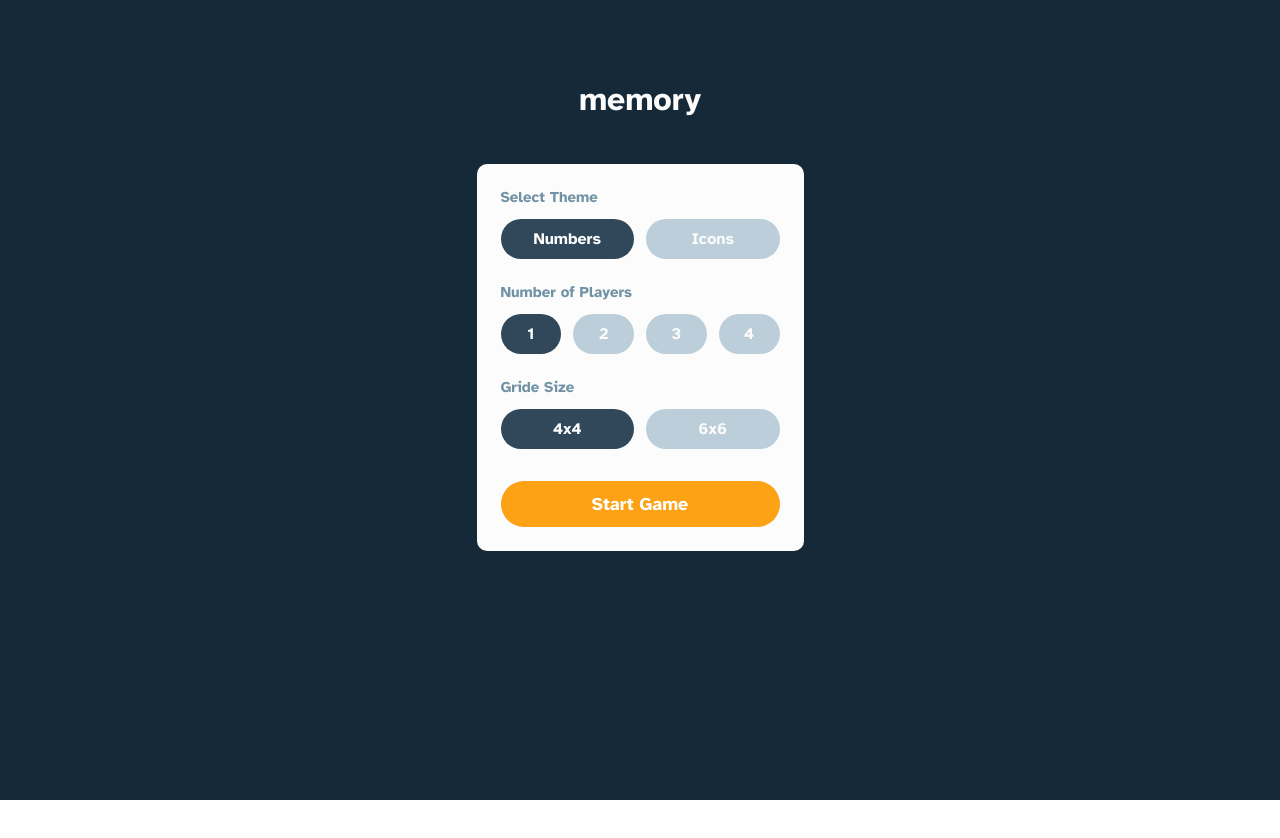
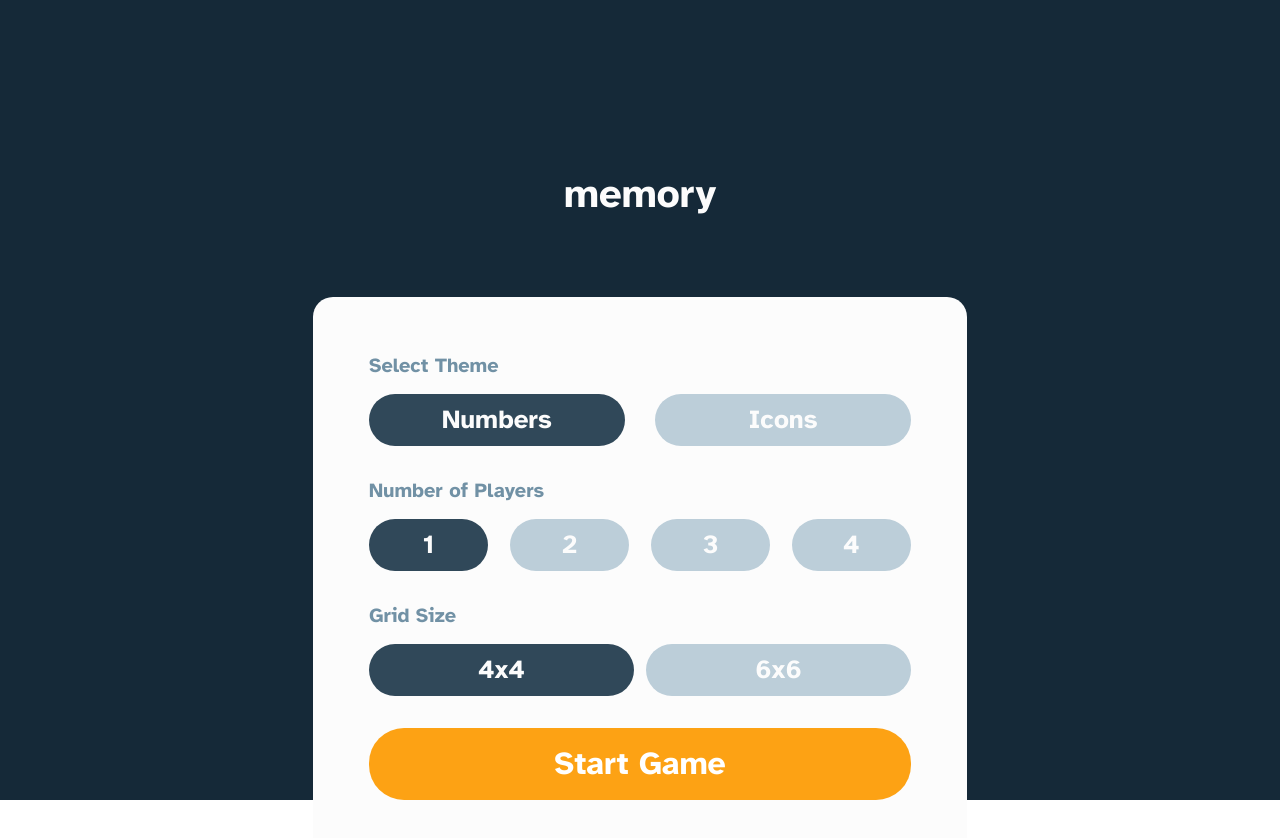
Before and after one commit to stephjoseph/memory-game, a React (Vite) app: page / in a window 1280 px wide. Shown: the top 838 px of the page. Before the commit the page ends 800 px from the top, so only its background shows below. Built offline with nearby package versions, Linux system fonts and the light colour scheme.

Commit message:
feat: home tablet view

```diff
--- a/src/routes/Home/index.tsx
+++ b/src/routes/Home/index.tsx
@@ -35,20 +35,20 @@ const Home: React.FC = () => {
   };
 
   return (
-    <div className="flex h-screen w-full flex-col items-center gap-11 bg-midnight-blue px-6 py-20">
+    <div className="flex h-screen w-full flex-col items-center gap-11 bg-midnight-blue px-6 py-20 md:gap-[4.875rem] md:px-14 md:py-[10.563rem]">
       <div>
-        <h1 className="text-[2rem] font-bold lowercase leading-10 tracking-normal text-snow-white">
+        <h1 className="text-[2rem] font-bold lowercase leading-10 tracking-normal text-snow-white md:text-[2.5rem] md:leading-[3.125rem]">
           memory
         </h1>
       </div>
-      <form className="flex w-full max-w-[327px] flex-col gap-8 rounded-[10px] bg-snow-white p-6 ">
-        <div className="flex w-full flex-col gap-6">
-          <div className="flex flex-col gap-3">
-            <h2 className="text-[0.938rem] font-bold leading-[1.188rem] tracking-normal text-steel-blue">
+      <form className="flex w-full max-w-[327px] flex-col gap-8 rounded-[10px] bg-snow-white p-6 md:max-w-[654px] md:rounded-[20px] md:p-14">
+        <div className="flex w-full flex-col gap-6 md:gap-8">
+          <div className="flex flex-col gap-3 md:gap-4">
+            <h2 className="text-[0.938rem] font-bold leading-[1.188rem] tracking-normal text-steel-blue md:text-[1.25rem] md:leading-[1.563rem]">
               Select Theme
             </h2>
-            <div className="flex w-full items-center gap-3">
-              <label className="flex-1 cursor-pointer rounded-[26px] bg-light-steel-blue py-[0.625rem] text-center text-base font-bold leading-5 tracking-normal text-snow-white transition-colors duration-300 has-[:checked]:bg-dark-slate-blue">
+            <div className="flex w-full items-center gap-3 md:gap-[1.875rem]">
+              <label className="flex-1 cursor-pointer rounded-[26px] bg-light-steel-blue py-[0.625rem] text-center text-base font-bold leading-5 tracking-normal text-snow-white transition-colors duration-300 has-[:checked]:bg-dark-slate-blue md:text-[1.625rem] md:leading-8">
                 <input
                   type="radio"
                   name="theme"
@@ -59,7 +59,7 @@ const Home: React.FC = () => {
                 />
                 <span>Numbers</span>
               </label>
-              <label className="flex-1 cursor-pointer rounded-[26px] bg-light-steel-blue py-[0.625rem] text-center text-base font-bold leading-5 tracking-normal text-snow-white transition-colors duration-300 has-[:checked]:bg-dark-slate-blue">
+              <label className="flex-1 cursor-pointer rounded-[26px] bg-light-steel-blue py-[0.625rem] text-center text-base font-bold leading-5 tracking-normal text-snow-white transition-colors duration-300 has-[:checked]:bg-dark-slate-blue md:text-[1.625rem] md:leading-8">
                 <input
                   type="radio"
                   name="theme"
@@ -72,12 +72,12 @@ const Home: React.FC = () => {
               </label>
             </div>
           </div>
-          <div className="flex flex-col gap-3">
-            <h2 className="text-[0.938rem] font-bold leading-[1.188rem] tracking-normal text-steel-blue">
+          <div className="flex flex-col gap-3 md:gap-4">
+            <h2 className="text-[0.938rem] font-bold leading-[1.188rem] tracking-normal text-steel-blue md:text-[1.25rem] md:leading-[1.563rem]">
               Number of Players
             </h2>
-            <div className="flex w-full items-center gap-3">
-              <label className="flex-1 cursor-pointer rounded-[26px] bg-light-steel-blue py-[0.625rem] text-center text-base font-bold leading-5 tracking-normal text-snow-white transition-colors duration-300 has-[:checked]:bg-dark-slate-blue">
+            <div className="flex w-full items-center gap-3 md:gap-[1.375rem]">
+              <label className="flex-1 cursor-pointer rounded-[26px] bg-light-steel-blue py-[0.625rem] text-center text-base font-bold leading-5 tracking-normal text-snow-white transition-colors duration-300 has-[:checked]:bg-dark-slate-blue md:text-[1.625rem] md:leading-8">
                 <input
                   type="radio"
                   name="numberOfPlayers"
@@ -88,7 +88,7 @@ const Home: React.FC = () => {
                 />
                 <span>1</span>
               </label>
-              <label className="flex-1 cursor-pointer rounded-[26px] bg-light-steel-blue py-[0.625rem] text-center text-base font-bold leading-5 tracking-normal text-snow-white transition-colors duration-300 has-[:checked]:bg-dark-slate-blue">
+              <label className="flex-1 cursor-pointer rounded-[26px] bg-light-steel-blue py-[0.625rem] text-center text-base font-bold leading-5 tracking-normal text-snow-white transition-colors duration-300 has-[:checked]:bg-dark-slate-blue md:text-[1.625rem] md:leading-8">
                 <input
                   type="radio"
                   name="numberOfPlayers"
@@ -99,7 +99,7 @@ const Home: React.FC = () => {
                 />
                 <span>2</span>
               </label>
-              <label className="flex-1 cursor-pointer rounded-[26px] bg-light-steel-blue py-[0.625rem] text-center text-base font-bold leading-5 tracking-normal text-snow-white transition-colors duration-300 has-[:checked]:bg-dark-slate-blue">
+              <label className="flex-1 cursor-pointer rounded-[26px] bg-light-steel-blue py-[0.625rem] text-center text-base font-bold leading-5 tracking-normal text-snow-white transition-colors duration-300 has-[:checked]:bg-dark-slate-blue md:text-[1.625rem] md:leading-8">
                 <input
                   type="radio"
                   name="numberOfPlayers"
@@ -110,7 +110,7 @@ const Home: React.FC = () => {
                 />
                 <span>3</span>
               </label>
-              <label className="flex-1 cursor-pointer rounded-[26px] bg-light-steel-blue py-[0.625rem] text-center text-base font-bold leading-5 tracking-normal text-snow-white transition-colors duration-300 has-[:checked]:bg-dark-slate-blue">
+              <label className="flex-1 cursor-pointer rounded-[26px] bg-light-steel-blue py-[0.625rem] text-center text-base font-bold leading-5 tracking-normal text-snow-white transition-colors duration-300 has-[:checked]:bg-dark-slate-blue md:text-[1.625rem] md:leading-8">
                 <input
                   type="radio"
                   name="numberOfPlayers"
@@ -123,12 +123,12 @@ const Home: React.FC = () => {
               </label>
             </div>
           </div>
-          <div className="flex flex-col gap-3">
-            <h2 className="text-[0.938rem] font-bold leading-[1.188rem] tracking-normal text-steel-blue">
-              Gride Size
+          <div className="flex flex-col gap-3 md:gap-4">
+            <h2 className="text-[0.938rem] font-bold leading-[1.188rem] tracking-normal text-steel-blue md:text-[1.25rem] md:leading-[1.563rem]">
+              Grid Size
             </h2>
             <div className="flex w-full items-center gap-3">
-              <label className="flex-1 cursor-pointer rounded-[26px] bg-light-steel-blue py-[0.625rem] text-center text-base font-bold leading-5 tracking-normal text-snow-white transition-colors duration-300 has-[:checked]:bg-dark-slate-blue">
+              <label className="flex-1 cursor-pointer rounded-[26px] bg-light-steel-blue py-[0.625rem] text-center text-base font-bold leading-5 tracking-normal text-snow-white transition-colors duration-300 has-[:checked]:bg-dark-slate-blue md:text-[1.625rem] md:leading-8">
                 <input
                   type="radio"
                   name="gridSize"
@@ -139,7 +139,7 @@ const Home: React.FC = () => {
                 />
                 <span>4x4</span>
               </label>
-              <label className="flex-1 cursor-pointer rounded-[26px] bg-light-steel-blue py-[0.625rem] text-center text-base font-bold leading-5 tracking-normal text-snow-white transition-colors duration-300 has-[:checked]:bg-dark-slate-blue">
+              <label className="flex-1 cursor-pointer rounded-[26px] bg-light-steel-blue py-[0.625rem] text-center text-base font-bold leading-5 tracking-normal text-snow-white transition-colors duration-300 has-[:checked]:bg-dark-slate-blue md:text-[1.625rem] md:leading-8">
                 <input
                   type="radio"
                   name="gridSize"
@@ -155,7 +155,7 @@ const Home: React.FC = () => {
         </div>
 
         <button
-          className="w-full rounded-[26px] bg-orange-yellow py-3 text-lg font-bold leading-[1.375rem] tracking-normal text-white"
+          className="w-full rounded-[26px] bg-orange-yellow py-3 text-lg font-bold leading-[1.375rem] tracking-normal text-white md:rounded-[35px] md:py-4 md:text-[2rem] md:leading-10"
           onClick={startGame}
         >
           Start Game
```
